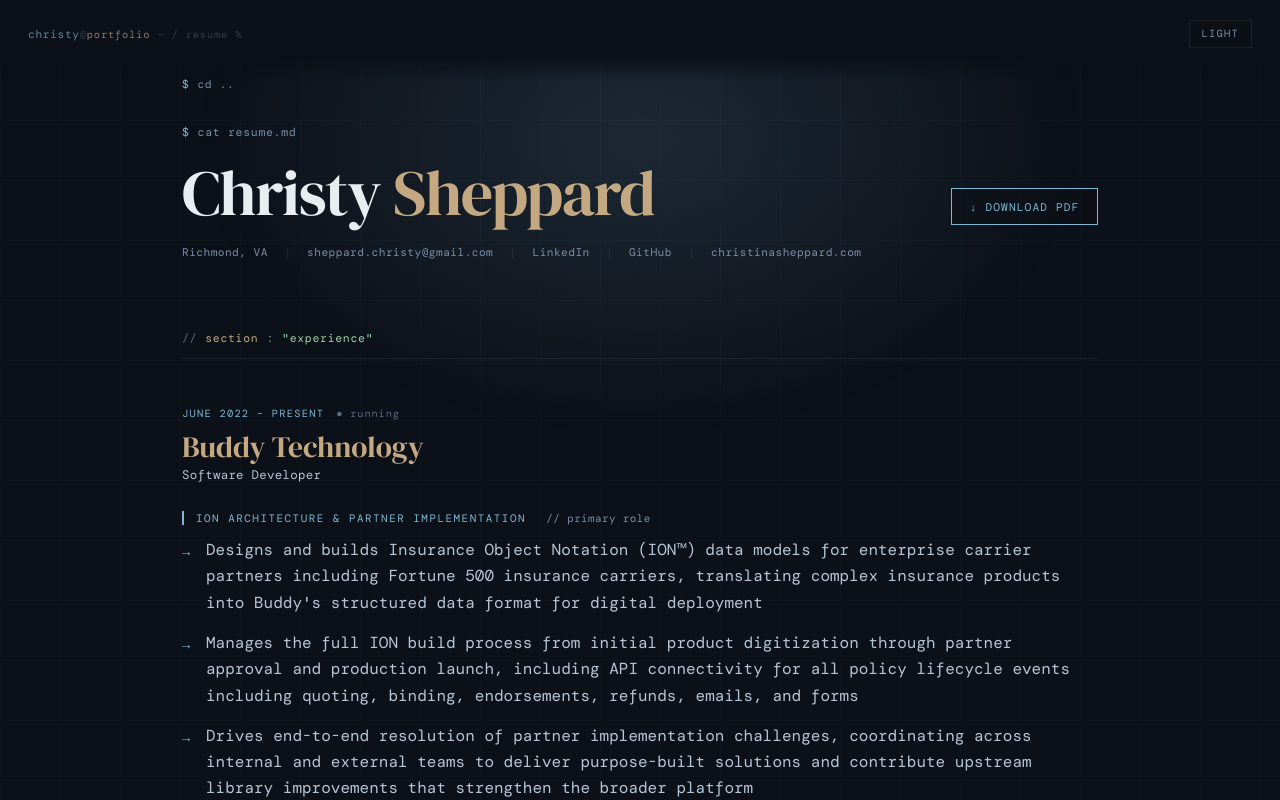
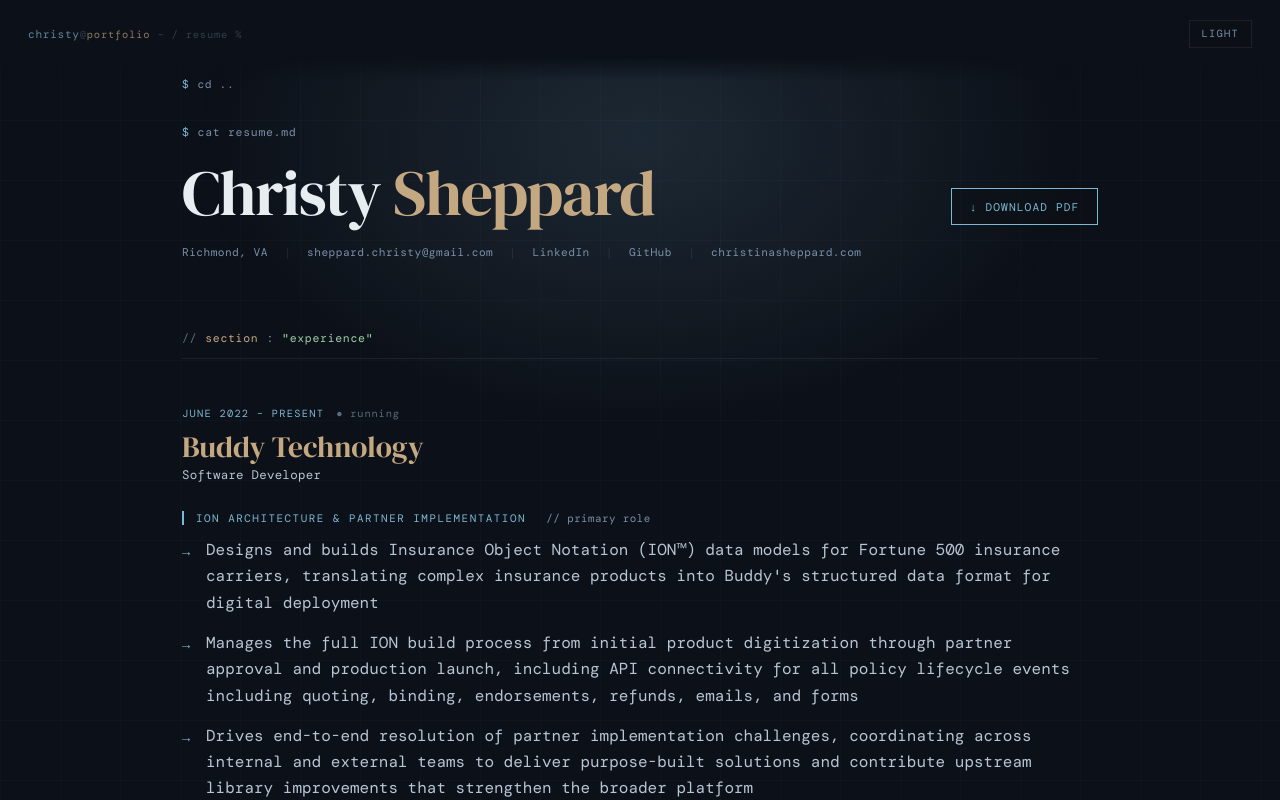
Before and after one commit to cshepscorp/christinasheppard-portfolio, a React (Vite) app: page /resume in a window 1280 px wide. Shown: the top 800 px of the page. Built offline with nearby package versions, Linux system fonts and the light colour scheme; a web font is replaced by a local one.

Commit message:
feat: re-word

```diff
--- a/src/data/resume.js
+++ b/src/data/resume.js
@@ -119,7 +119,7 @@
         heading: 'ION Architecture & Partner Implementation',
         note: 'Primary Role',
         bullets: [
-          "Designs and builds Insurance Object Notation (ION™) data models for enterprise carrier partners including Fortune 500 insurance carriers, translating complex insurance products into Buddy's structured data format for digital deployment",
+          "Designs and builds Insurance Object Notation (ION™) data models for Fortune 500 insurance carriers, translating complex insurance products into Buddy's structured data format for digital deployment",
           'Manages the full ION build process from initial product digitization through partner approval and production launch, including API connectivity for all policy lifecycle events including quoting, binding, endorsements, refunds, emails, and forms',
           'Drives end-to-end resolution of partner implementation challenges, coordinating across internal and external teams to deliver purpose-built solutions and contribute upstream library improvements that strengthen the broader platform',
         ],
```
